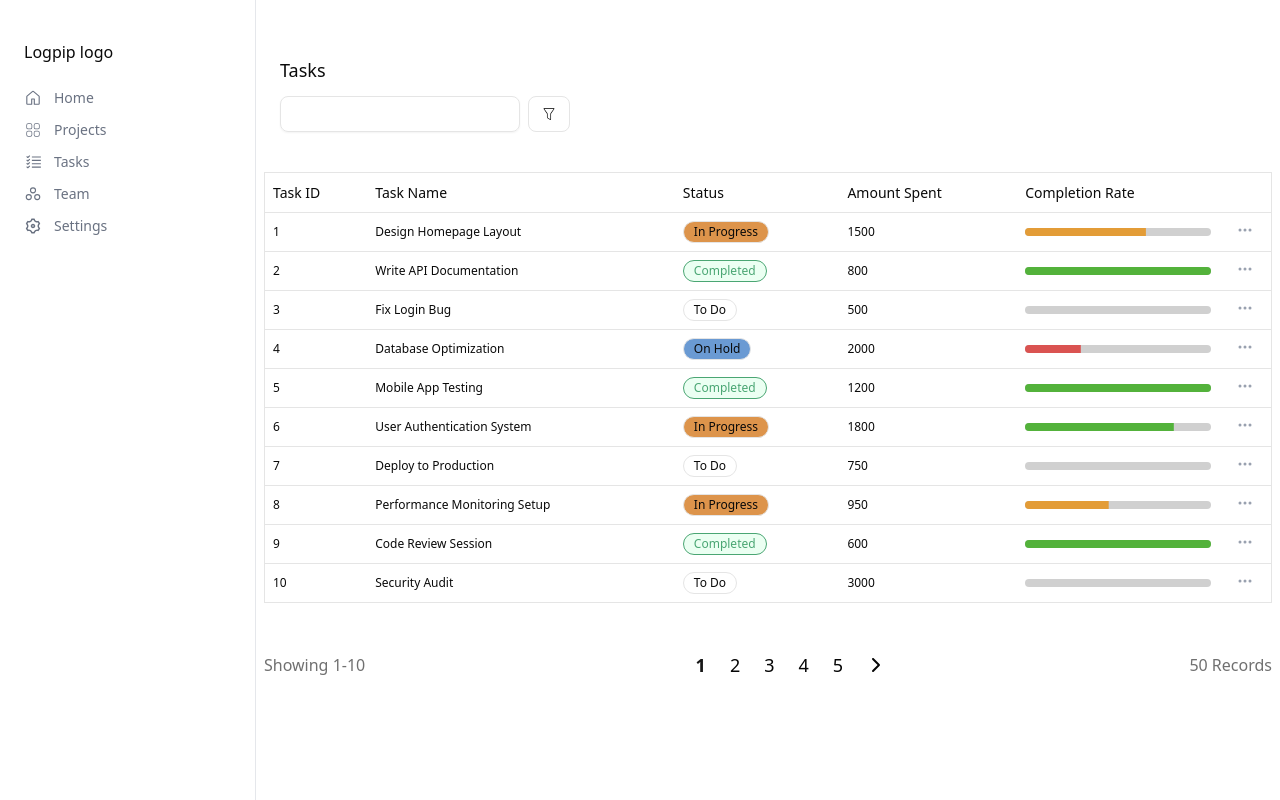
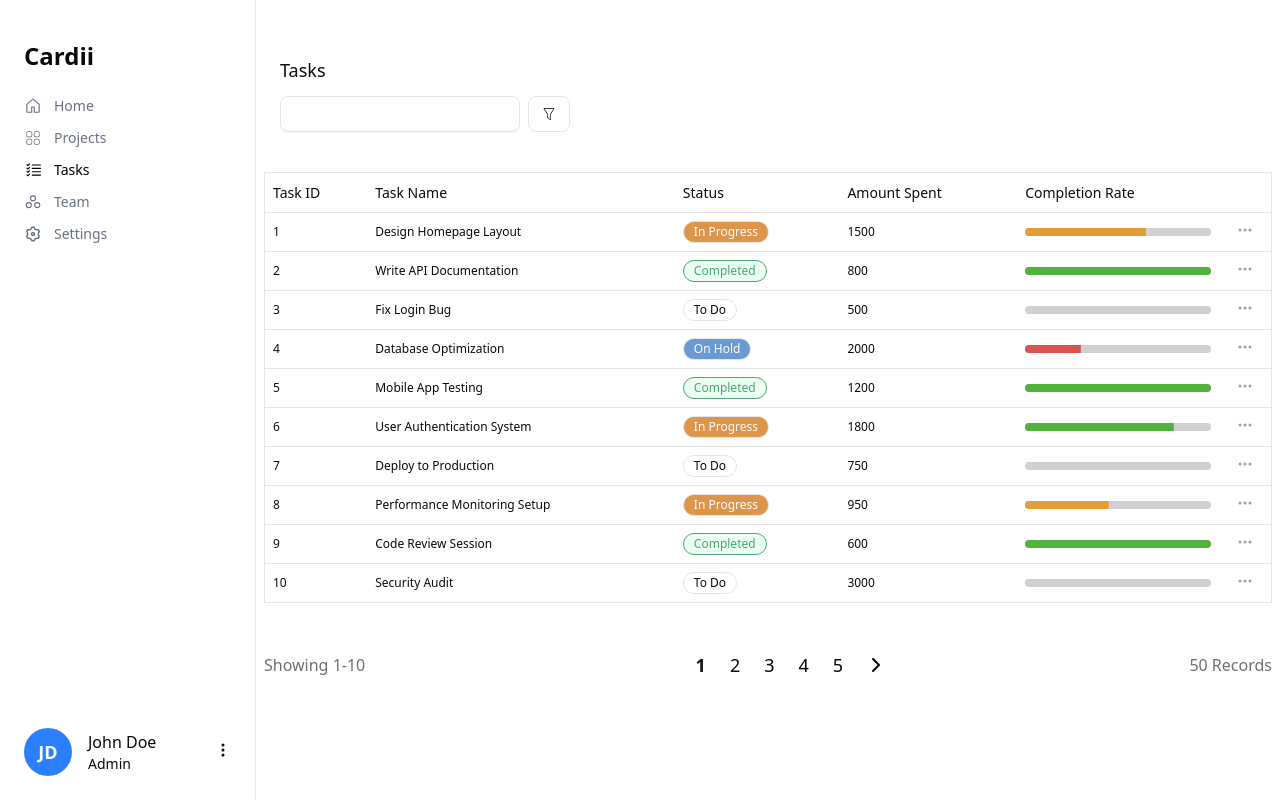
Before and after one commit to NADABS/cardii-service-frontend, a Next.js app: page /partners in a window 1280 px wide. Built offline with nearby package versions, Linux system fonts and the light colour scheme.

Commit message:
Refactored dashboard components

```diff
--- a/src/components/Sidebar.tsx
+++ b/src/components/Sidebar.tsx
@@ -6,13 +6,14 @@ import { VscChecklist } from "react-icons/vsc"
 import { PiCirclesThree } from "react-icons/pi"
 import { RiSettings3Line } from "react-icons/ri"
 import { usePathname } from "next/navigation"
-import {cn} from "@/src/lib/utils";
+import {cn, getInitials} from "@/src/lib/utils";
+import {BsThreeDotsVertical} from "react-icons/bs";
 
 
 const primaryLinks = [
     {
         title: "Home",
-        href: "/dashboard",
+        href: "/overview",
         icon: <GoHome />,
     },
     {
@@ -22,7 +23,7 @@ const primaryLinks = [
     },
     {
         title: "Tasks",
-        href: "/tasks",
+        href: "/partners",
         icon: <VscChecklist />,
     },
     {
@@ -40,10 +41,15 @@ const primaryLinks = [
 const Sidebar = () => {
     const pathname = usePathname()
 
+    const user = {
+        name: "John Doe",
+        role: "Admin",
+    }
+
     return (
         <div className="w-full h-full flex flex-col justify-between border-r border-gray-200 p-6">
             <div>
-                <div className="mt-4">Logpip logo</div>
+                <div className="mt-4 font-bold text-2xl">Cardii</div>
                 <nav className="mt-6 flex flex-col gap-3">
                     {primaryLinks.map((link) => {
                         const isActive = pathname === link.href || (link.href !== "/" && pathname.startsWith(link.href))
@@ -64,7 +70,21 @@ const Sidebar = () => {
                     })}
                 </nav>
             </div>
-            <div>{/* Footer content can go here */}</div>
+            <div className="w-full flex items-center justify-between">
+                <div className="flex space-x-4 items-center">
+                    <div className="w-12 h-12 rounded-full text-white flex justify-center text-lg font-bold items-center bg-blue-500">
+                        {getInitials(user.name)}
+                    </div>
+                    <div>
+                        <div>{user.name}</div>
+                        <div className="text-sm">{user.role}</div>
+                    </div>
+                </div>
+                <div>
+                    <button><BsThreeDotsVertical /></button>
+                </div>
+            </div>
+
         </div>
     )
 }
--- a/src/components/tasks/TasksTable.tsx
+++ b/src/components/tasks/TasksTable.tsx
@@ -10,9 +10,9 @@ import {BsThreeDots} from "react-icons/bs";
 import StatusBadge from "@/src/components/StatusBadge";
 import {Input} from "@/components/ui/input";
 import {Button} from "@/components/ui/button";
-import {Popover, PopoverTrigger} from "@/components/ui/popover";
+import {Popover, PopoverContent, PopoverTrigger} from "@/components/ui/popover";
 import {CiFilter} from "react-icons/ci";
-import {Dialog, DialogContent, DialogTrigger} from "@/components/ui/dialog";
+import {Dialog, DialogContent, DialogTitle, DialogTrigger} from "@/components/ui/dialog";
 
 interface Props {
     showHeader?: boolean;
@@ -68,7 +68,7 @@ const TasksTable = ({ showHeader = true, tasks, meta }: Props) => {
                 </button>
             </DialogTrigger>
             <DialogContent>
-                <p>{task.title}</p>
+                <DialogTitle>{task.title}</DialogTitle>
                 <p>Id: {task.id}</p>
                 <p>Status: {task.status}</p>
                 <p>Completion Rate: {task.completionRate}%</p>
@@ -105,6 +105,9 @@ const TasksTable = ({ showHeader = true, tasks, meta }: Props) => {
                                         <CiFilter />
                                     </Button>
                                 </PopoverTrigger>
+                                <PopoverContent>
+                                    <p>Filters</p>
+                                </PopoverContent>
                             </Popover>
                         </div>
                     </div>
--- a/src/lib/utils.ts
+++ b/src/lib/utils.ts
@@ -39,9 +39,20 @@ export const formatStatus = (_status?: string) => {
 
 export const statusColourMap: Record<string, string> = {
     done: "bg-[#92C9B8]",
-    onhold: "bg-[#6A9AD3]",
-    inprogress: "bg-[#DD944B]",
+    onhold: "bg-[#6A9AD3] text-white",
+    inprogress: "bg-[#DD944B] text-white",
     success: "bg-[#EBFFF2] text-[#4AA673]  border-[#4AA673] ",
     completed: "bg-[#EBFFF2] text-[#4AA673]  border-[#4AA673] ",
     "": "bg-gray-400 text-gray-600",
 }
+
+export const getInitials = (name: string) => {
+    const words = name.split(" ");
+    if (words.length > 0) {
+        return (
+            words[0].charAt(0) +
+            (words.length > 1 ? words[words.length - 1].charAt(0) : "")
+        );
+    }
+    return "";
+};
```
